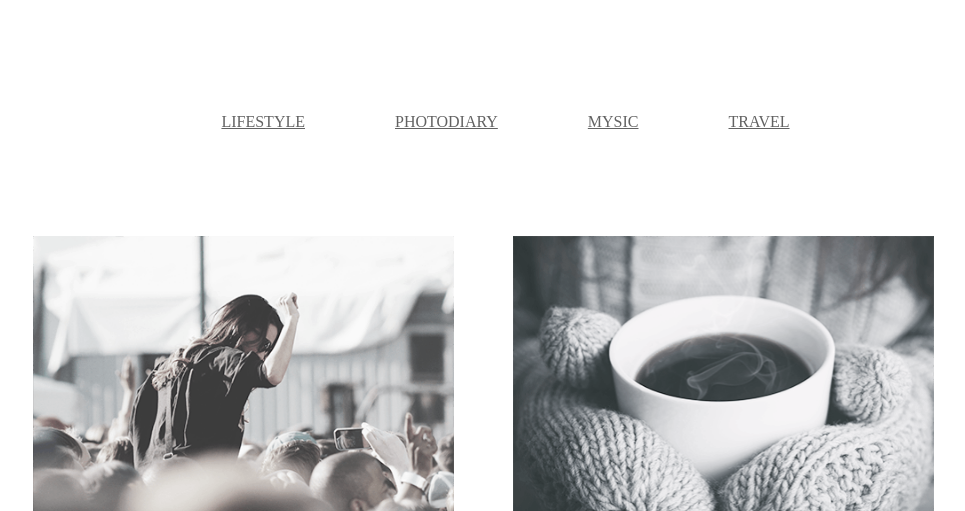
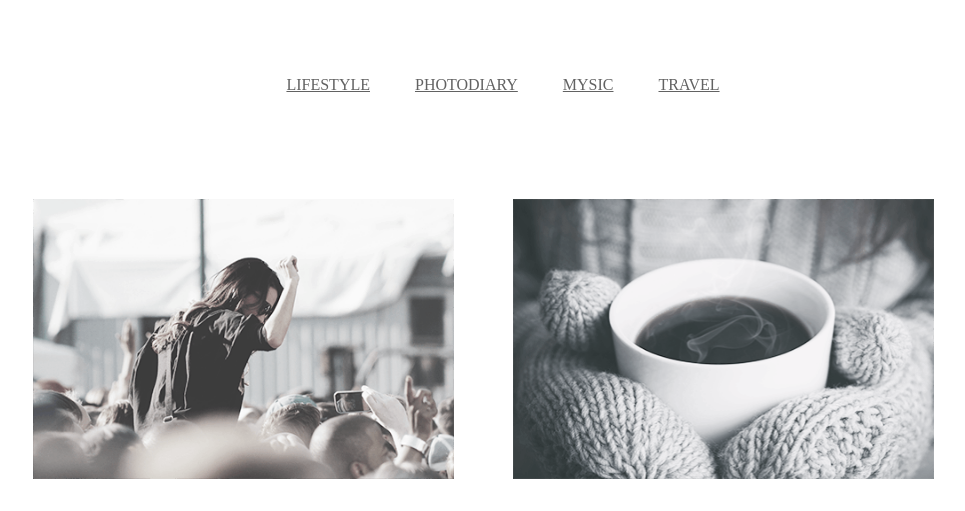
Before and after one commit to EvgenyBorisenko/goit-fe-course, a plain HTML site: page Module-03/index.html in a window 1280 px wide. Shown: the top 511 px of the page, without its empty margins (157-1122 px from the left). Drawn offline with Linux system fonts and the light colour scheme.

Commit message:
change css

```diff
--- a/Module-03/style.css
+++ b/Module-03/style.css
@@ -7,7 +7,8 @@ html{
 ::after {
   box-sizing: inherit;
 }
-.body{
+
+body{
     margin: 0px;
 }
 .container{
@@ -25,7 +26,6 @@ html{
 .site-navigation li {
     display: inline-block;
     margin-right: 45px;
-    margin-left: 45px;
     font-size: 16px;
    text-transform: uppercase;
    color: rgba(98, 98, 98, 255);
@@ -40,9 +40,11 @@ html{
 }
 
 .site-navigation {
+    text-decoration: none;
     margin: 0;
     font-size: 0;
-    padding: 105px;
+    padding-top: 76px;
+    padding-bottom: 105px;
     text-align: center;
 
 }
@@ -57,13 +59,14 @@ html{
     display: inline-block;
 width: 420px;
 margin: 0px;
-margin-bottom: 30px;
+margin-bottom: 90px;
 
 }
 
 .features-list-item img{
     margin: 0px;
-    margin-bottom: 30px;
+    margin-bottom: 20px;
+
 }
 .features-list-item:not(:nth-child(2n)) {
     margin-right: 60px;
@@ -71,7 +74,6 @@ margin-bottom: 30px;
 
 .text-page{
     margin: 0px;
-    margin-bottom: 35px;
     font-size: 14px;
     color: rgba(98, 98, 98, 255);
 }
@@ -88,7 +90,7 @@ margin-bottom: 30px;
     text-transform: uppercase;
     color: rgba(180, 173, 158, 255);
     margin: 0;
-margin-bottom: 18px;
+    margin-bottom: 18px;
     }
  .load-more-button{
        width: 164px;
```
